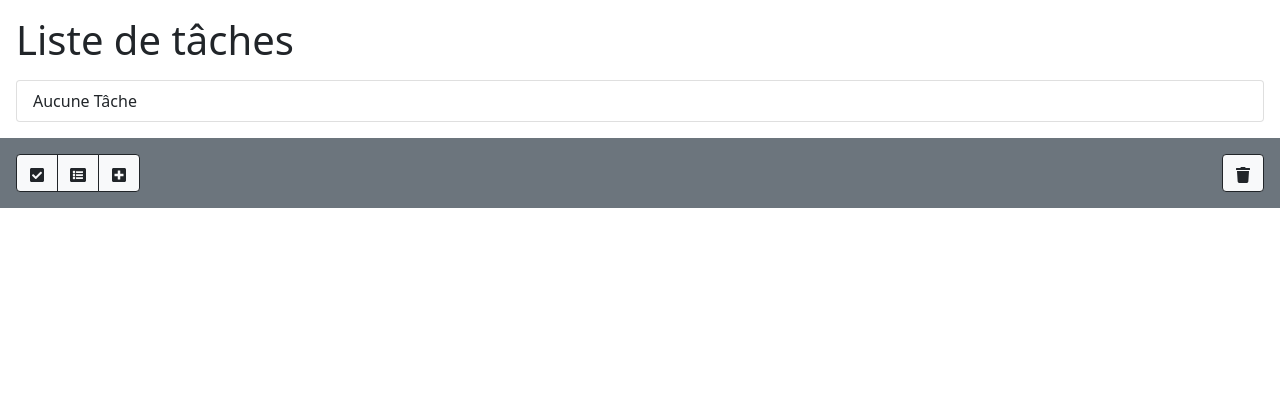
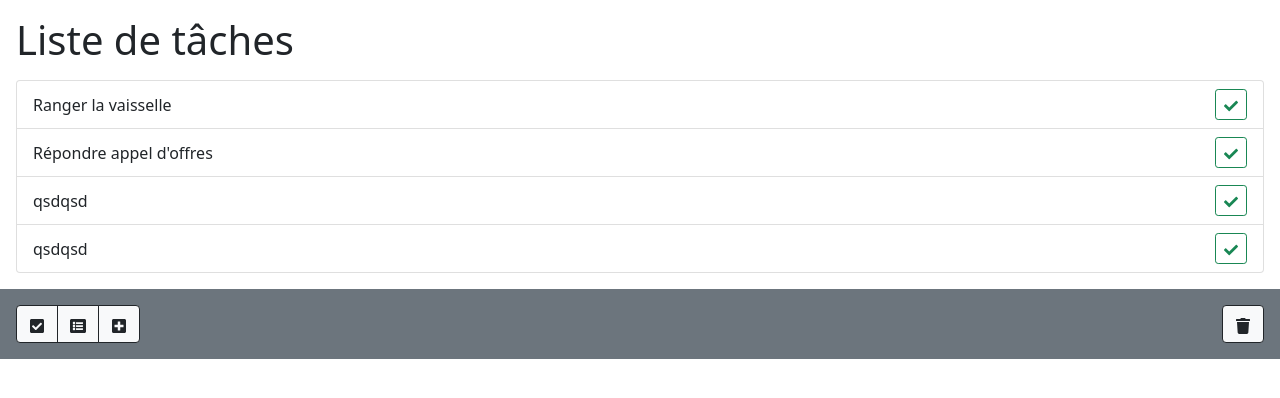
Before and after one commit to faboo03/react-training-stereo, a React (Create React App) app: page / in a window 1280 px wide. Shown: the top 398 px of the page. Built offline with nearby package versions, Linux system fonts and the light colour scheme; data requests are answered from the project's data file.

Commit message:
fetch with server

```diff
--- a/json-server/db.json
+++ b/json-server/db.json
@@ -11,14 +11,14 @@
       "completed": false
     },
     {
-            "id": "3",
-            "name": "Signer contrat",
+      "id": "kwdatwg2",
+      "name": "qsdqsd",
       "completed": false
     },
     {
-            "id": "4",
-            "name": "Aspirer le salon",
-            "completed": true
+      "id": "kwdauroq",
+      "name": "qsdqsd",
+      "completed": false
     }
   ]
 }
--- a/package.json
+++ b/package.json
@@ -6,6 +6,7 @@
     "@testing-library/jest-dom": "^5.11.4",
     "@testing-library/react": "^11.1.0",
     "@testing-library/user-event": "^12.1.10",
+    "axios": "^0.24.0",
     "bootstrap": "^5.1.3",
     "jquery": "^3.6.0",
     "json-server": "^0.17.0",
--- a/src/components/TodoList.js
+++ b/src/components/TodoList.js
@@ -1,10 +1,11 @@
 import Todo from './Todo'
-import { useState } from 'react'
+import { useEffect, useState } from 'react'
 import AddTodo from './AddTodo.js'
 import NavBar from './NavBar.js';
+import FetchJson from '../utils/FetchJson';
 
 export const statusEnum = {
-    LOADING:"loading",
+    LOADING: "loading",
     LIST: "list",
     ADD: "add",
     REMOVE: "remove"
@@ -13,9 +14,8 @@ export const statusEnum = {
 export const filterEnum = {
     ALL: "all",
     TODO: "todo",
-    COMPLETED:"completed"
+    COMPLETED: "completed"
 }
-
 
 function TodoList() {
     const [tasks, setTasks] = useState([]);
@@ -23,10 +23,28 @@ function TodoList() {
     const [listStatus, setListStatus] = useState(statusEnum.LIST);
     const [listFilter, setListFilter] = useState(filterEnum.ALL);
 
+    const fetchData = new FetchJson('http://localhost:3001');
+
+    useEffect(() => {
+        fetchData.getData( (data) => {
+            setTasks(data);
+        }
+        )
+    }, []);
+
+
     //Handle Tasks states
     let addTask = (task) => {
+        fetchData.postData(task)
         setTasks([...tasks, task]);
         setListStatus(statusEnum.LIST);
+    }
+
+    let handleDelete = (currentTask) => {
+        fetchData.deleteData(currentTask);
+        let newTasks = [...tasks];
+        newTasks.splice(tasks.indexOf(currentTask), 1);
+        setTasks(newTasks);
     }
 
     let toggleCompleted = (currentTask) => {
@@ -38,12 +56,6 @@ function TodoList() {
         }
         )
         setTasks(currentTasks);
-    }
-
-    let handleDelete = (currentTask) => {
-        let newTasks = [...tasks];
-        newTasks.splice(tasks.indexOf(currentTask),1);
-        setTasks(newTasks);
     }
 
     // handle filter tasks
@@ -65,17 +77,17 @@ function TodoList() {
             <h1 className="m-3">Liste de tâches</h1>
             <ul className="list-group m-3">
                 {statusEnum === filterEnum.LOADING ?
-                        <li className="list-group-item d-flex align-items-center">Loading</li>
-                :
+                    <li className="list-group-item d-flex align-items-center">Loading</li>
+                    :
                     filteredTasks.length > 0 ?
                         filteredTasks.map(
                             (task, key) => <Todo task={task} toggleCompleted={toggleCompleted} handleDelete={handleDelete} listStatus={listStatus} key={key} />
                         ) :
                         <li className="list-group-item d-flex align-items-center">Aucune Tâche</li>
-            }
+                }
             </ul>
 
-            {listStatus === statusEnum.ADD? <AddTodo addTask={addTask} />:""}
+            {listStatus === statusEnum.ADD ? <AddTodo addTask={addTask} /> : ""}
 
             <NavBar setListStatus={setListStatus} />
         </section>
--- /dev/null
+++ b/src/utils/FetchJson.js
@@ -0,0 +1,44 @@
+import axios from "axios";
+
+
+export default class FetchJson {
+
+    constructor(url) {
+        axios.defaults.baseURL = url;
+    }
+
+    getData = (callback = () => {}, callbackError = (err) => { console.log(err)}) => {
+        axios
+            .get('/todos')
+            .then((res) => {
+                callback(res.data);
+            })
+            .catch((err) => {
+                callbackError(err);
+            });
+    };
+
+
+    postData = (object, callback = () => {}, callbackError = (err) => { console.log(err)}) => {
+        axios
+            .post('/todos', object)
+            .then((res) => {
+                callback(res.data);
+            })
+            .catch((err) => {
+                callbackError(err);
+            });
+    }
+
+    deleteData = (object, callback = () => {}, callbackError = (err) => { console.log(err)}) => {
+        axios
+            .delete(`/todos/${object.id}`)
+            .then((res) => {
+                callback(res.data);
+            })
+            .catch((err) => {
+                callbackError(err);
+            });
+    }
+
+}
```
Also changed, not shown: 2 other files (tests, documents, lock files or other folders). Lines whose indentation alone changed are shown as unchanged.
